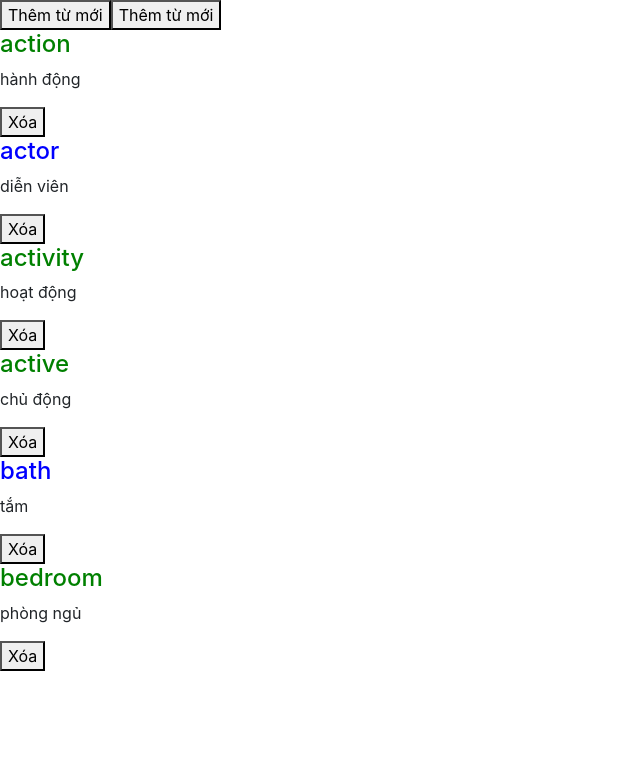
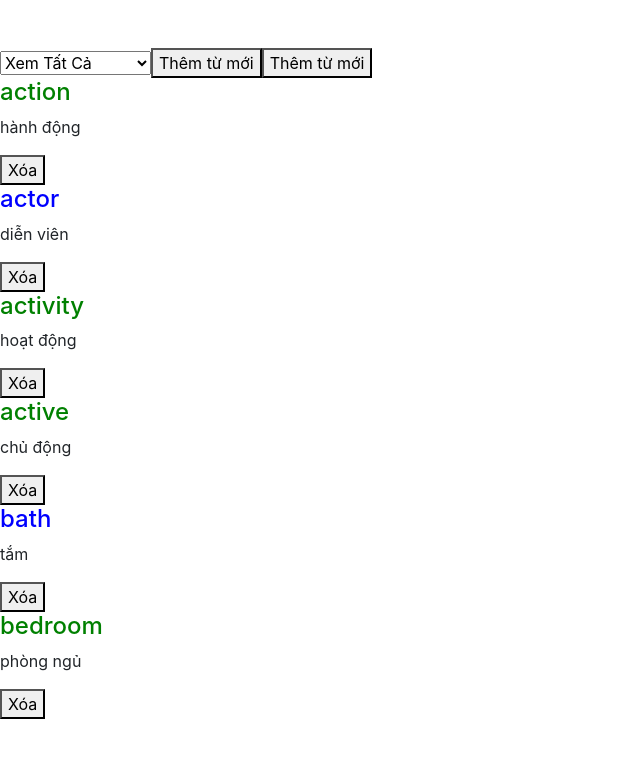
Before and after one commit to nvminhtu/AngularJS-Practices, an Angular app in the folder ng-pwa/: page / in a window 1280 px wide. Shown: the top 758 px of the page, without its empty margins (0-640 px from the left). Built offline with nearby package versions, Linux system fonts and the light colour scheme.

Commit message:
update bài 22

```diff
--- a/ng-pwa/src/app/words/words.component.html
+++ b/ng-pwa/src/app/words/words.component.html
@@ -5,11 +5,18 @@
 
 <br><br>
 </div>
-
+<br><br>
+<select [(ngModel)]="filterStatus">
+  <option value="XEM_TAT_CA">Xem Tất Cả</option>
+  <option value="XEM_DA_NHO">Xem từ đã nhớ</option>
+  <option value="XEM_CHUA_NHO">Xem từ chưa nhớ</option>
+</select>
 <button (click)="isShowForm=true" *ngIf="!isShowForm">Thêm từ mới</button>
 <button (click)= "addWord();">Thêm từ mới</button>
-<div *ngFor="let word of arrWords" class="word">
-  <h4 [ngStyle]="{ color: word.memorized ? 'green': 'blue' }">{{ word.en }}</h4>
-  <p>{{ word.vn }}</p>
-  <button (click)="removeWord(word.id);">Xóa</button>
+<div *ngFor="let word of arrWords">
+  <div class="word" *ngIf="filterStatus === 'XEM_TAT_CA' || (filterStatus === 'XEM_DA_NHO' && word.memorized) || (filterStatus === 'XEM_CHUA_NHO' && !word.memorized )">
+    <h4 [ngStyle]="{ color: word.memorized ? 'green': 'blue' }">{{ word.en }}</h4>
+    <p>{{ word.vn }}</p>
+    <button (click)="removeWord(word.id);">Xóa</button>
+  </div>
 </div>
--- a/ng-pwa/src/app/words/words.component.ts
+++ b/ng-pwa/src/app/words/words.component.ts
@@ -7,6 +7,7 @@
 })
 export class WordsComponent implements OnInit {
   // thuộc tính của component nên bỏ kiểu đi
+  filterStatus = "XEM_TAT_CA";
   newVn = '';
   newEn = '';
   isShowForm = false;
```
Also changed, not shown: 1 other file (tests, documents, lock files or other folders).
